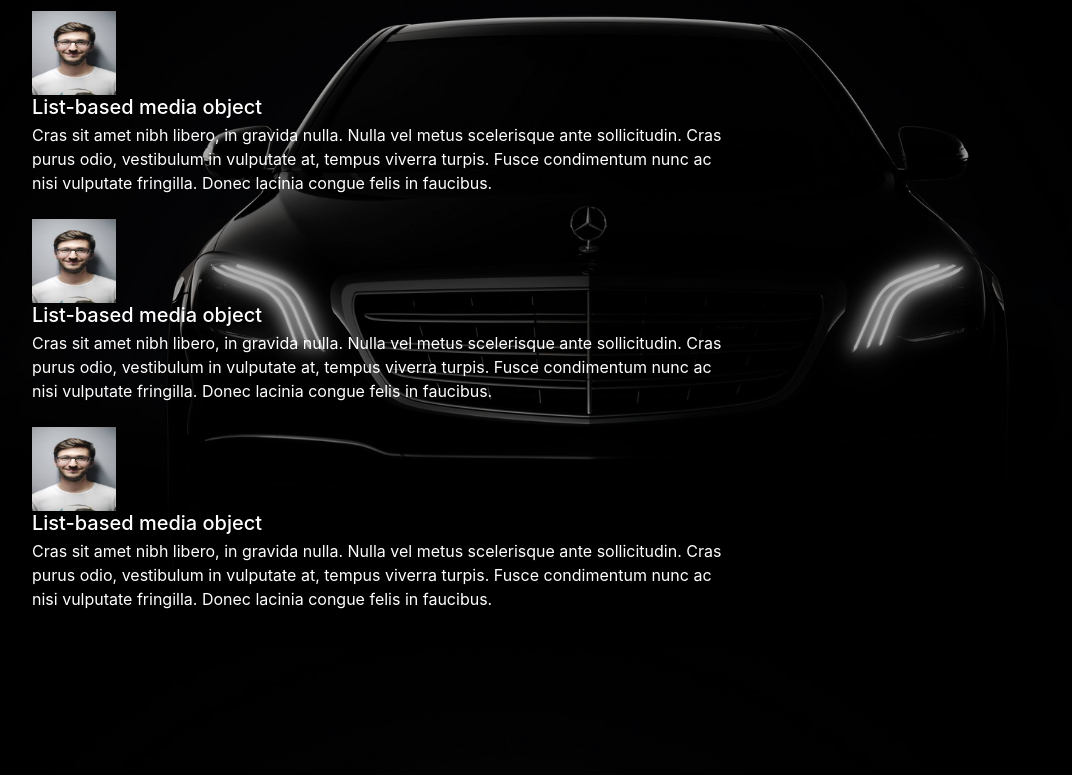
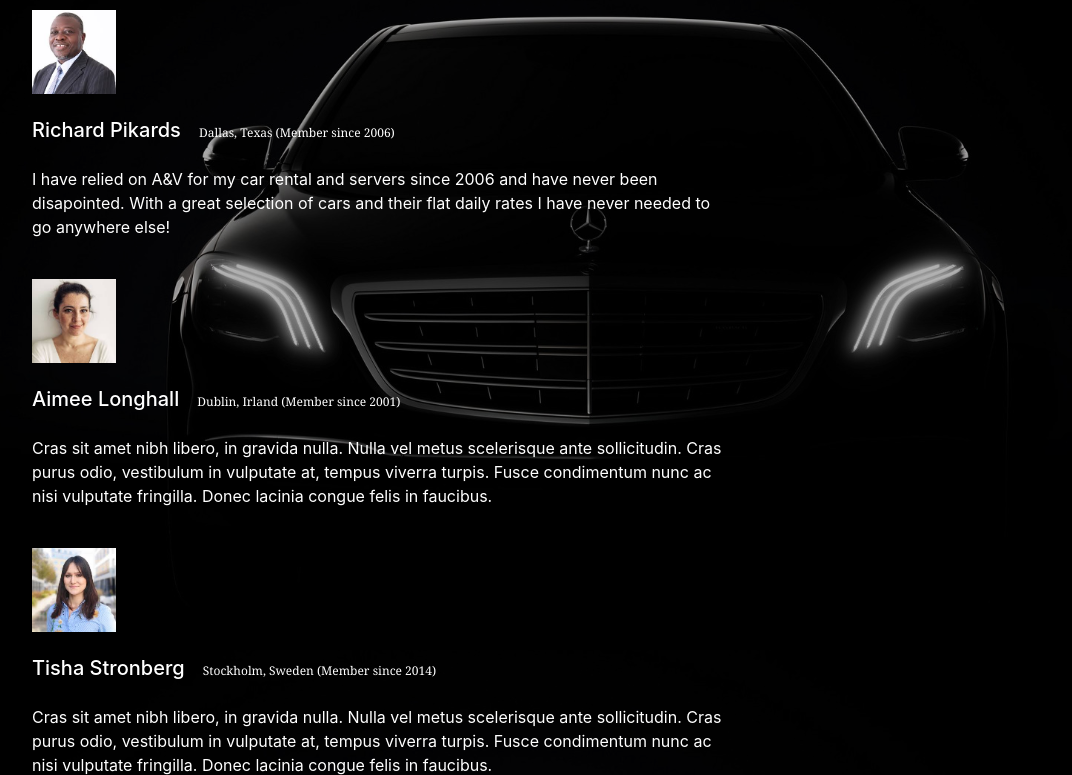
Before and after one commit to Code-Institute-Submissions/A-V-Rental, a plain HTML site: page index.html in a window 1280 px wide. Shown: the part 950-1725 px from the top of the page, without its empty margins (53-1125 px from the left). Drawn offline with nearby package versions, Linux system fonts and the light colour scheme.

```diff
--- a/assets/css/style.css
+++ b/assets/css/style.css
@@ -269,3 +269,21 @@ footer {
 .card-text, .contact-text {
     text-align: center;
 }
+
+/*-------------------------------------Reviews-------------------*/
+
+.reviews-button {
+    background-color: rgba(0, 0, 0, 0);
+    color: #fff;
+    border: none;
+}
+
+.review-ex {
+    font-family: "Noto Serif", sans-serif;
+    font-size: 12px;
+    margin-left: 15px;
+}
+
+.review-etc {
+    margin-top: 25px;
+}
--- a/index.html
+++ b/index.html
@@ -41,7 +41,7 @@
 								<a class="nav-link-text active" href="contact.html" target="_blank">Contact</a>
 							</li>
 							<li class="nav-item">
-								<button class="nav-link-text active" href="#" type="button"
+								<button class="nav-link-text active reviews-button" href="#" type="button"
 									onClick="document.getElementById('reviews-cont').scrollIntoView();">Reviews</button>
 							</li>
 							<li class="nav-item dropdown">
@@ -163,30 +163,32 @@
 			<div class="col-8">
 				<ul class="list-unstyled">
 					<li class="media">
-						<img src="/assets/msc-pics/mang.jpg" class="review-img mr-2">
+						<img src="/assets/msc-pics/man2.jpg" class="review-img mr-2">
 						<div class="media-body review-text">
-							<h5 class="mt-0 mb-1">List-based media object</h5>
-							Cras sit amet nibh libero, in gravida nulla. Nulla vel metus scelerisque ante sollicitudin.
-							Cras purus odio, vestibulum in vulputate at, tempus viverra turpis. Fusce condimentum nunc
-							ac nisi vulputate fringilla. Donec lacinia congue felis in faucibus.
+                            <br>
+							<h5 class="mt-0 mb-1">Richard Pikards<small class="review-ex"> Dallas, Texas (Member since 2006)</small></h5>
+							<p class="review-etc"> I have relied on A&V for my car rental and servers since 2006 and have never been disapointed.
+                            With a great selection of cars and their flat daily rates I have never needed to go anywhere else! </p>
 						</div>
 					</li>
 					<li class="media my-4">
-						<img src="/assets/msc-pics/mang.jpg" class="review-img mr-2">
+						<img src="/assets/msc-pics/woman.jpg" class="review-img mr-2">
 						<div class="media-body review-text">
-							<h5 class="mt-0 mb-1">List-based media object</h5>
-							Cras sit amet nibh libero, in gravida nulla. Nulla vel metus scelerisque ante sollicitudin.
+                            <br>
+							<h5 class="mt-0 mb-1">Aimee Longhall<small class="review-ex"> Dublin, Irland (Member since 2001)</small> </h5>
+							<p class="review-etc"> Cras sit amet nibh libero, in gravida nulla. Nulla vel metus scelerisque ante sollicitudin.
 							Cras purus odio, vestibulum in vulputate at, tempus viverra turpis. Fusce condimentum nunc
-							ac nisi vulputate fringilla. Donec lacinia congue felis in faucibus.
+							ac nisi vulputate fringilla. Donec lacinia congue felis in faucibus. </p>
 						</div>
 					</li>
 					<li class="media">
-						<img src="/assets/msc-pics/mang.jpg" class="review-img mr-2">
+						<img src="/assets/msc-pics/woman2.jpg" class="review-img mr-2">
 						<div class="media-body review-text">
-							<h5 class="mt-0 mb-1">List-based media object</h5>
-							Cras sit amet nibh libero, in gravida nulla. Nulla vel metus scelerisque ante sollicitudin.
+                            <br>
+							<h5 class="mt-0 mb-1">Tisha Stronberg<small class="review-ex"> Stockholm, Sweden (Member since 2014)</small> </h5>
+							<p class="review-etc"> Cras sit amet nibh libero, in gravida nulla. Nulla vel metus scelerisque ante sollicitudin.
 							Cras purus odio, vestibulum in vulputate at, tempus viverra turpis. Fusce condimentum nunc
-							ac nisi vulputate fringilla. Donec lacinia congue felis in faucibus.
+							ac nisi vulputate fringilla. Donec lacinia congue felis in faucibus.</p>
 						</div>
 					</li>
 				</ul>
```
Also changed, not shown: assets/msc-pics/man.jpg (deleted), assets/msc-pics/man2.jpg (added), assets/msc-pics/mang.jpg (deleted), assets/msc-pics/woman2.jpg (added).
